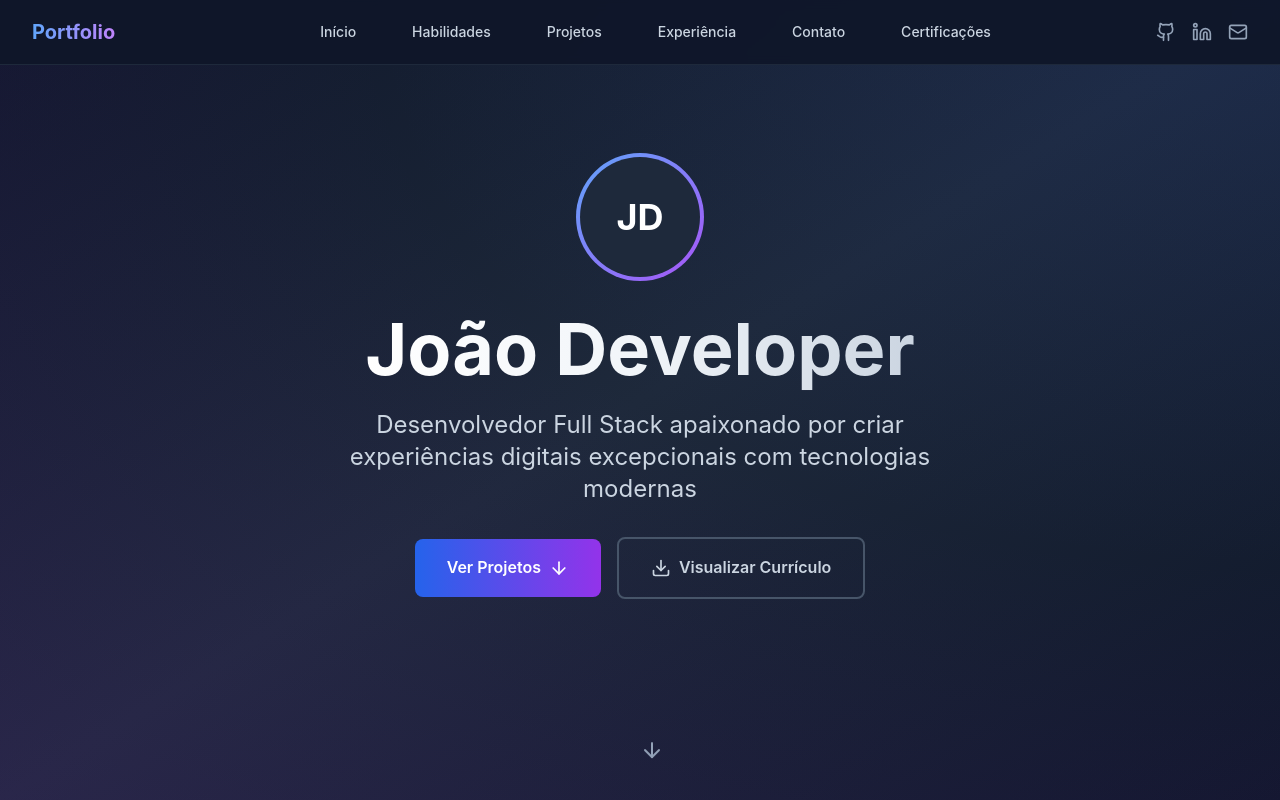
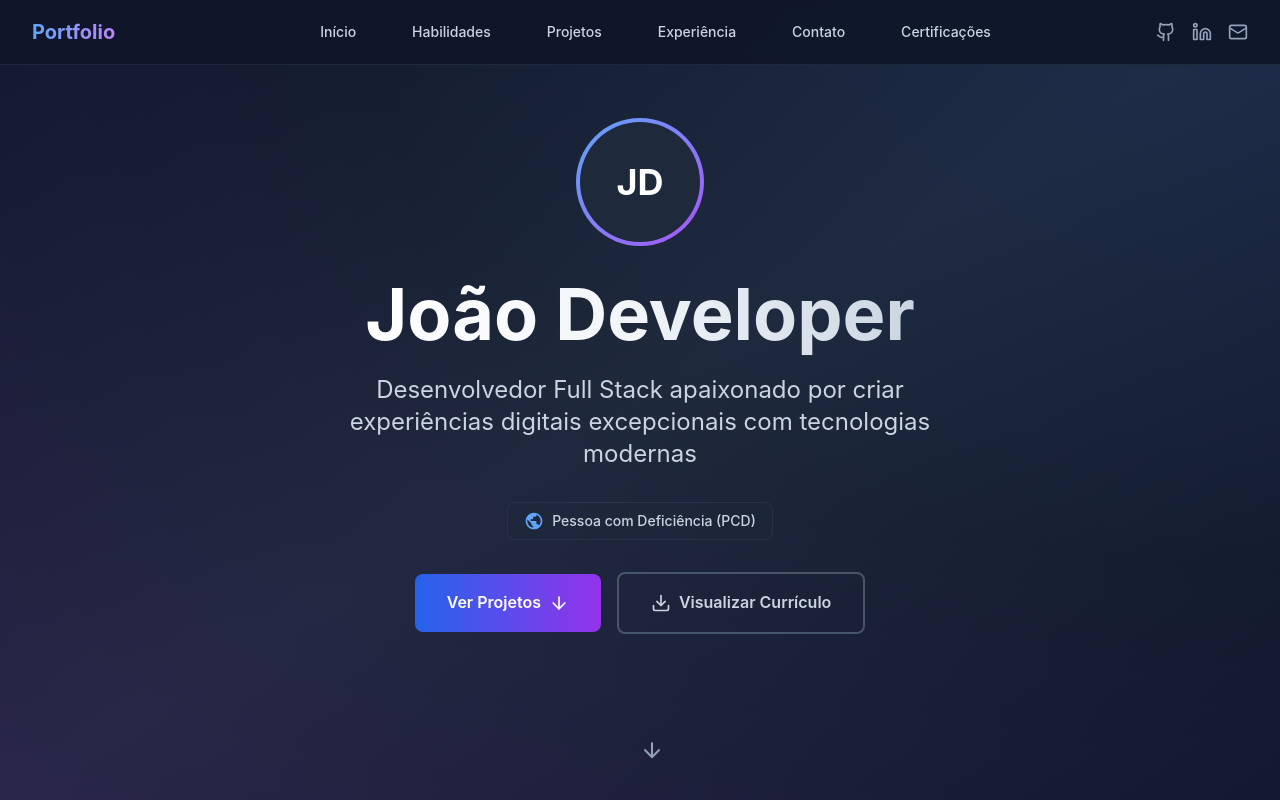
Before and after one commit to WagnerFFreitas/portfolio, a React (Vite) app: page / in a window 1280 px wide. Shown: the top 800 px of the page. Built offline with nearby package versions, Linux system fonts and the light colour scheme.

Commit message:
Adicionar informação PCD ao perfil

```diff
--- a/src/components/Hero.tsx
+++ b/src/components/Hero.tsx
@@ -25,6 +25,19 @@ const Hero = () => {
           <p className="text-xl sm:text-2xl text-slate-300 mb-8 max-w-2xl mx-auto leading-relaxed">
             Desenvolvedor Full Stack apaixonado por criar experiências digitais excepcionais com tecnologias modernas
           </p>
+
+          <div className="flex items-center justify-center mb-8">
+            <div className="flex items-center bg-slate-800/50 backdrop-blur-sm border border-slate-700/50 rounded-lg px-4 py-2">
+              <svg
+                className="w-5 h-5 text-blue-400 mr-2"
+                fill="currentColor"
+                viewBox="0 0 24 24"
+              >
+                <path d="M12 2C6.48 2 2 6.48 2 12s4.48 10 10 10 10-4.48 10-10S17.52 2 12 2zm-1 17.93c-3.94-.49-7-3.85-7-7.93 0-.62.08-1.21.21-1.79L9 15v1c0 1.1.9 2 2 2v1.93zm6.9-2.54c-.26-.81-1-1.39-1.9-1.39h-1v-3c0-.55-.45-1-1-1H8v-2h2c.55 0 1-.45 1-1V7h2c1.1 0 2-.9 2-2v-.41c2.93 1.19 5 4.06 5 7.41 0 2.08-.8 3.97-2.1 5.39z"/>
+              </svg>
+              <span className="text-slate-300 text-sm font-medium">Pessoa com Deficiência (PCD)</span>
+            </div>
+          </div>
 
           <div className="flex flex-col sm:flex-row gap-4 justify-center items-center mb-12">
             <a
```
Also changed, not shown: 1 other file (tests, documents, lock files or other folders).
